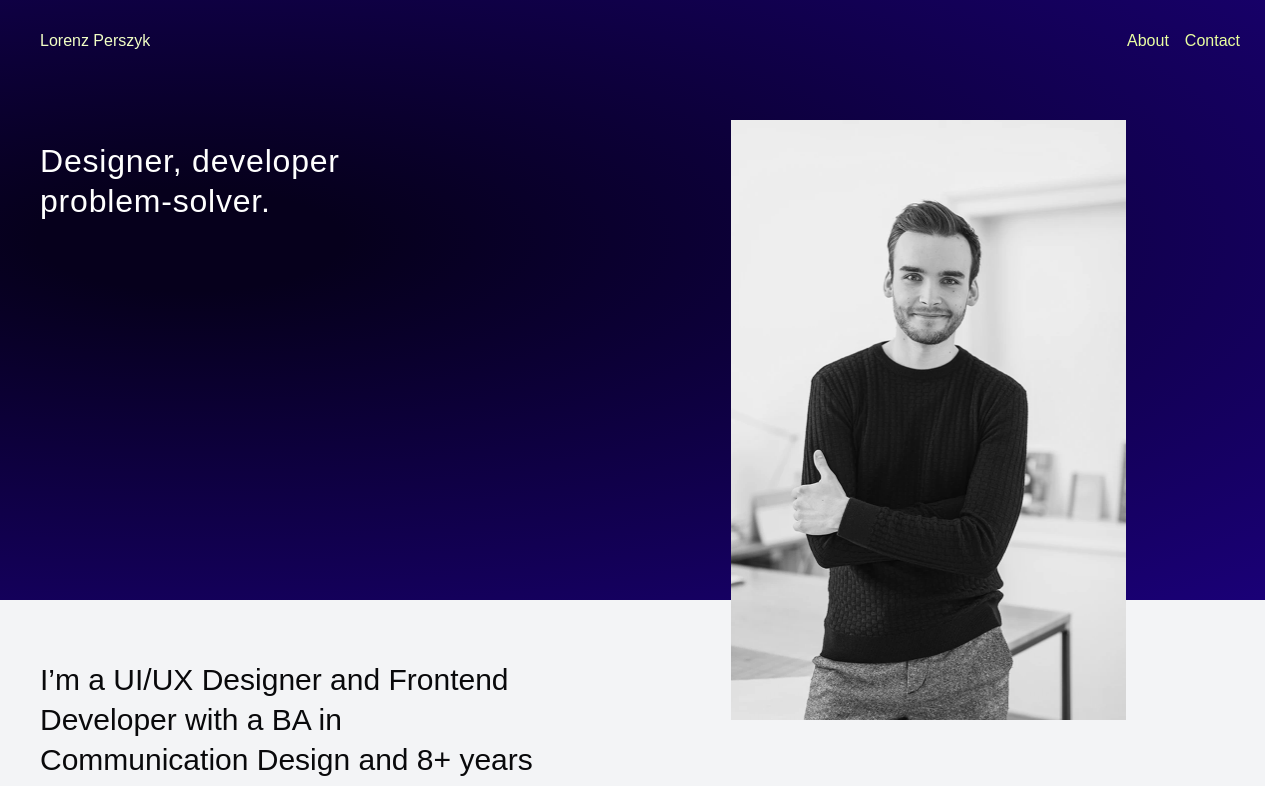
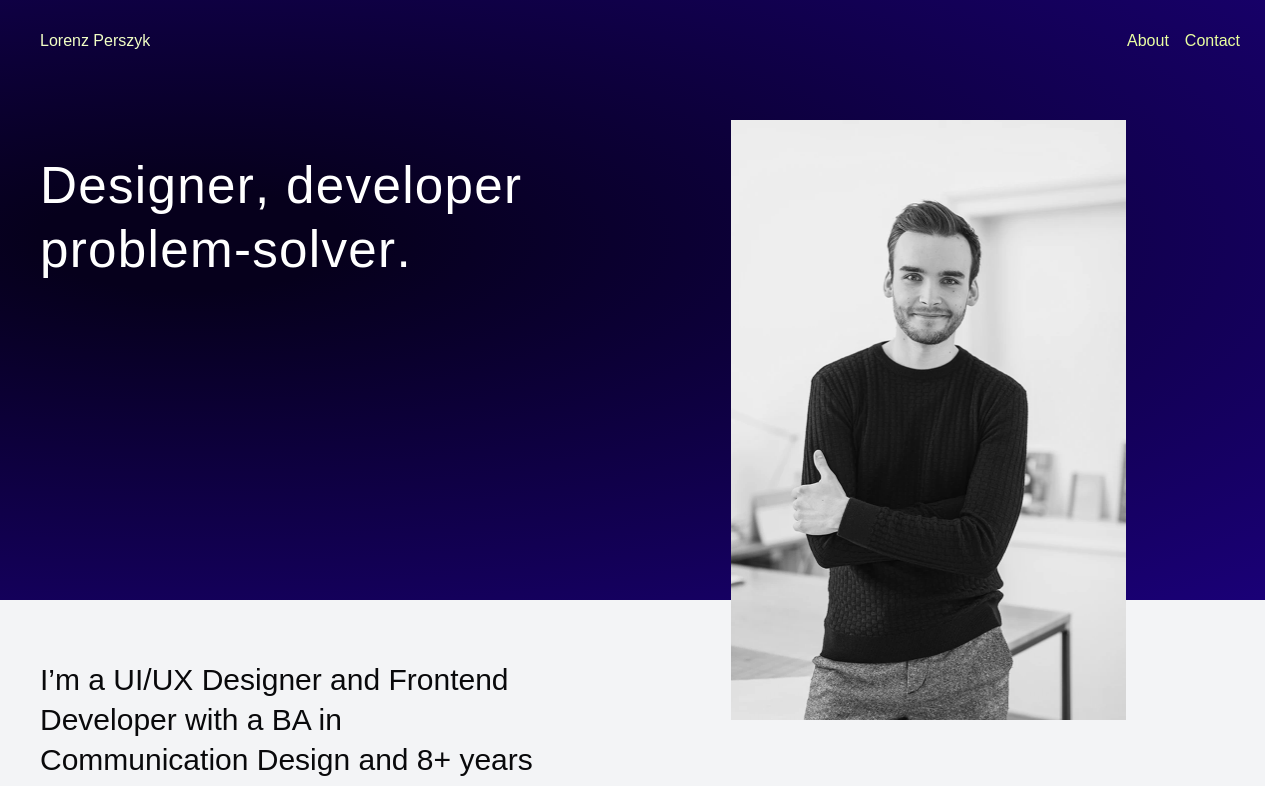
Before and after one commit to lorenz-perszyk/portfolio_2025, a Next.js app: page /about in a window 1280 px wide. Shown: the top 786 px of the page. Built offline with nearby package versions, Linux system fonts and the light colour scheme; a web font is replaced by a local one.

Commit message:
fix header text on about page

```diff
--- a/src/app/about/page.tsx
+++ b/src/app/about/page.tsx
@@ -101,7 +101,7 @@ export default function Home() {
 				>
 					<h1
 						id="title"
-						className="kerning-nonetext-[clamp(32px,4vw,60px)]! col-span-12 md:col-span-6 col-start-1 leading-tight text-white font-thin tracking-wide"
+						className="kerning-none text-[clamp(32px,4vw,60px)]! col-span-12 md:col-span-6 col-start-1 leading-tight text-white font-thin tracking-wide"
 					>
 						Designer, developer
 						<br />
```
